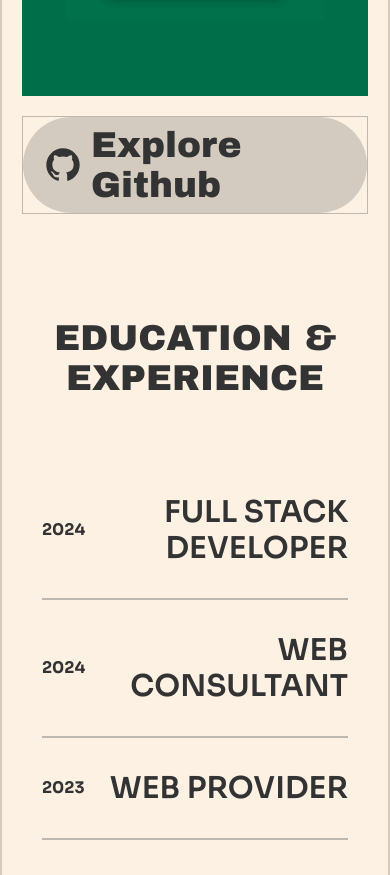
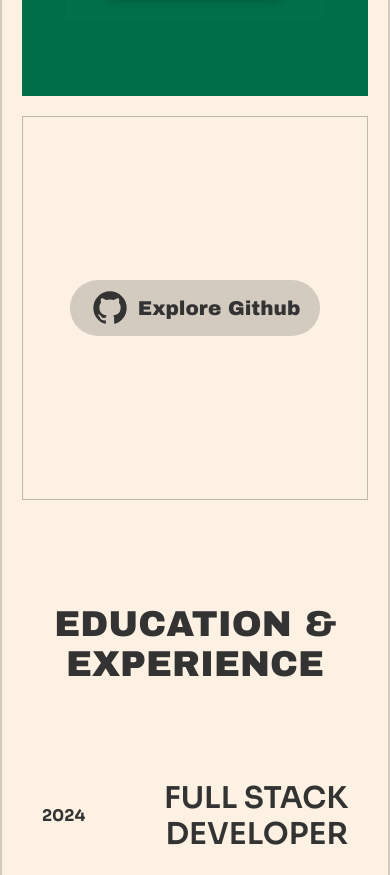
Before and after one commit to cosorio16/portfolio_v2, a React (Vite) app: page / in a window 390 px wide. Shown: the part 3168-4043 px from the top of the page. Built offline with nearby package versions, Linux system fonts and the light colour scheme.

Commit message:
fixing card and menu

```diff
--- a/src/App.jsx
+++ b/src/App.jsx
@@ -37,7 +37,7 @@ function App() {
             <a
               href="https://github.com/cosorio16/"
               target="_blank"
-              className="flex items-center justify-center font-Archivo text-4xl text-carbon dark:text-cream border border-carbon/30 dark:border-cream/30"
+              className="flex items-center justify-center font-Archivo text-xl lg:text-3xl xl:text-4xl text-carbon dark:text-cream border border-carbon/30 dark:border-cream/30 h-96"
             >
               <div className="flex items-center gap-2 px-5 py-2 rounded-full bg-carbon/20 dark:bg-cream/10 hover:gap-5 transition-all duration-300">
                 <span>
--- a/src/components/MenuButton.jsx
+++ b/src/components/MenuButton.jsx
@@ -8,10 +8,11 @@ function MenuButton() {
 
   useEffect(() => {
     const handleScrollMenu = () => {
-      setBgActive(window.scrollY >= 600);
-      if (window.scrollY >= 500 && window.scrollY < 3600) {
+      console.log(window.scrollY);
+      setBgActive(window.scrollY >= 550);
+      if (window.scrollY >= 450 && window.scrollY < 3600) {
         setActiveSection(1);
-      } else if (window.scrollY >= 3600) {
+      } else if (window.scrollY >= 3450) {
         setActiveSection(2);
       } else {
         setActiveSection(0);
```
